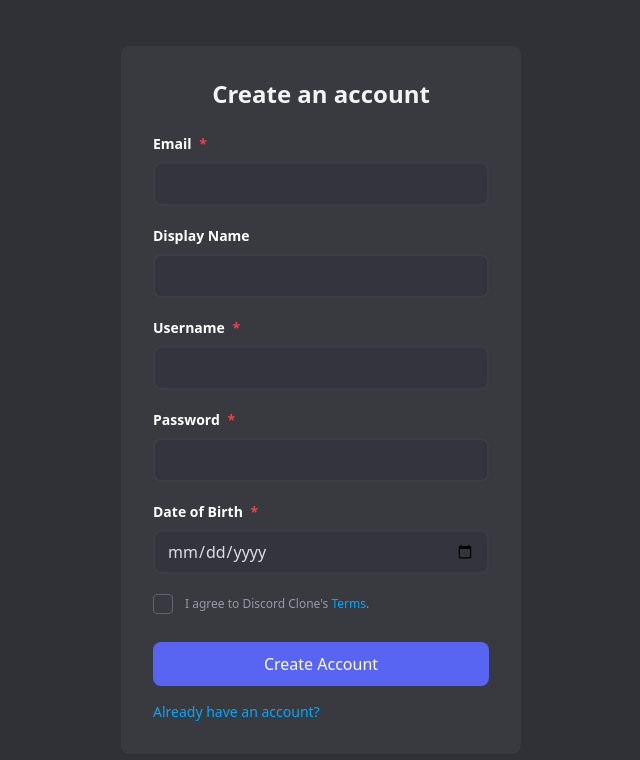
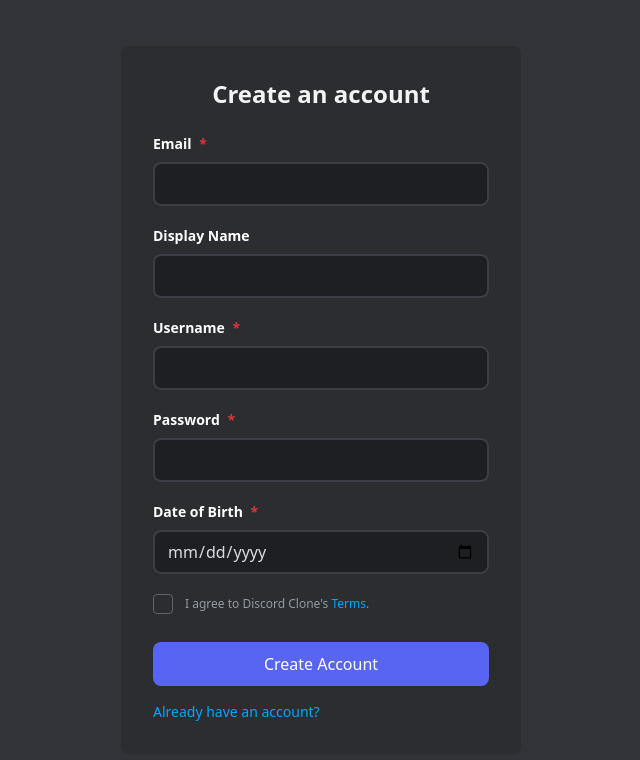
Before and after one commit to Rezuanul-Islam-Fahim/sync-space, a React (Vite) app in the folder client/: page /register in a window 1280 px wide. Shown: the top 760 px of the page, without its empty margins (319-959 px from the left). Built offline with nearby package versions, Linux system fonts and the light colour scheme.

Commit message:
Update color classes to use theme variables; enhance accessibility and visual alignment.

```diff
--- a/client/src/features/auth/pages/RegisterPage.jsx
+++ b/client/src/features/auth/pages/RegisterPage.jsx
@@ -22,7 +22,7 @@ const RegisterPage = () => {
 
   return (
     <div className="p-8 bg-discord-content-bg rounded-lg w-[400px] shadow-2xs">
-      <h2 className="text-2xl font-bold text-center text-[#F2F3F5] mb-6">
+      <h2 className="text-2xl font-bold text-center text-discord-text-header mb-6">
         Create an account
       </h2>
 
--- a/client/src/shared/components/CommonCheckbox.jsx
+++ b/client/src/shared/components/CommonCheckbox.jsx
@@ -8,7 +8,7 @@ const CommonCheckbox = ({ children, error, ...props }, ref) => {
             type="checkbox"
             id={props.name}
             {...props}
-            className="peer h-5 w-5 cursor-pointer appearance-none rounded border border-[#61646e] bg-discord-content-bg checked:border-discord-primary checked:bg-discord-primary focus:outline-none transition-all"
+            className="peer h-5 w-5 cursor-pointer appearance-none rounded border border-discord-checkbox-border bg-discord-content-bg checked:border-discord-primary checked:bg-discord-primary focus:outline-none transition-all"
           />
           <svg
             className="absolute left-1/2 top-1/2 -translate-x-1/2 -translate-y-1/2 w-3.5 h-3.5 pointer-events-none opacity-0 peer-checked:opacity-100 text-white transition-opacity"
@@ -26,7 +26,7 @@ const CommonCheckbox = ({ children, error, ...props }, ref) => {
         </div>
         <label
           htmlFor={props.name}
-          className="text-xs text-[#949BA4] leading-4 cursor-pointer select-none"
+          className="text-xs text-discord-text-muted leading-4 cursor-pointer select-none"
         >
           {children}
         </label>
--- a/client/src/shared/components/CommonInput.jsx
+++ b/client/src/shared/components/CommonInput.jsx
@@ -13,7 +13,7 @@ const CommonInput = React.forwardRef(
 
         <input
           ref={ref}
-          className="w-full bg-discord-input text-[#DBDEE1] p-3 rounded-lg outline-none border-2 border-[#3d3d45] focus:border-discord-primary font-medium h-11"
+          className="w-full bg-discord-input text-discord-text p-3 rounded-lg outline-none border-2 border-discord-input-border focus:border-discord-primary font-medium h-11"
           {...props}
         />
 
--- a/client/src/shared/layouts/AuthLayout.jsx
+++ b/client/src/shared/layouts/AuthLayout.jsx
@@ -2,7 +2,7 @@ import { Outlet } from 'react-router';
 
 const AuthLayout = () => {
   return (
-    <div className="min-h-screen bg-discord-main-bg flex flex-col justify-center items-center text-white p-6">
+    <div className="min-h-screen bg-discord-main-bg flex flex-col justify-center items-center text-discord-text p-6">
       <Outlet />
     </div>
   );
--- a/client/src/styles/index.css
+++ b/client/src/styles/index.css
@@ -1,13 +1,22 @@
 @import 'tailwindcss';
 
 @theme {
-  --color-discord-primary: #5865f3;
-  --color-discord-primary-hover: #404bc2;
-  --color-discord-tertiary: #4f545c;
-  --color-discord-tertiary-hover: #686d73;
-  --color-discord-input: #34353c;
-  --color-discord-danger: #f23f42;
+  --color-discord-primary: #5865f2;
+  --color-discord-primary-hover: #4752c4;
+  --color-discord-tertiary: #4e5058;
+  --color-discord-tertiary-hover: #6d6f78;
+  --color-discord-input: #1e1f22;
+  --color-discord-danger: #da373c;
   --color-discord-link: #00a8fc;
-  --color-discord-main-bg: #2f3136;
-  --color-discord-content-bg: #383a40;
+  --color-discord-main-bg: #313338;
+  --color-discord-content-bg: #2b2d31;
+
+  /* Added text colors for consistency if needed later */
+  --color-discord-text: #dbdee1;
+  --color-discord-text-header: #f2f3f5;
+  --color-discord-text-muted: #949ba4;
+
+  /* Borders */
+  --color-discord-input-border: #3d3d45;
+  --color-discord-checkbox-border: #61646e;
 }
```
